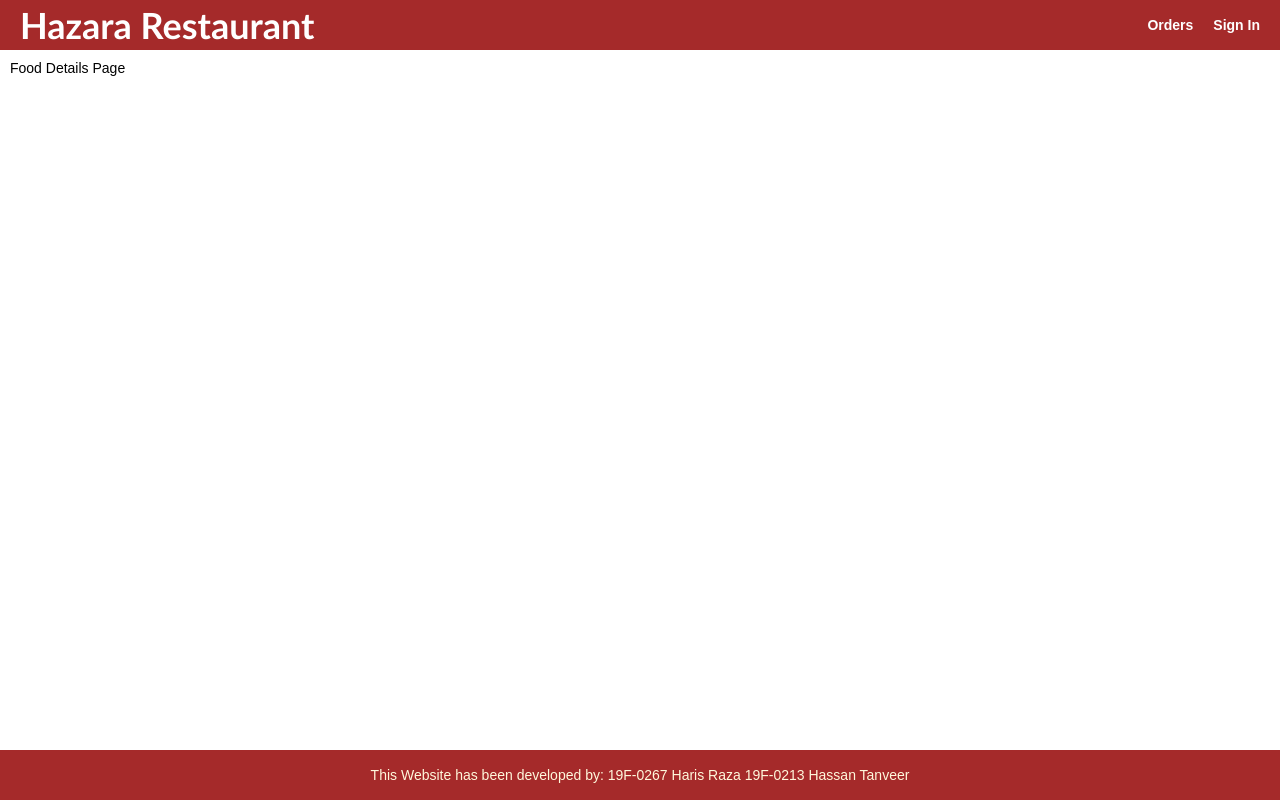
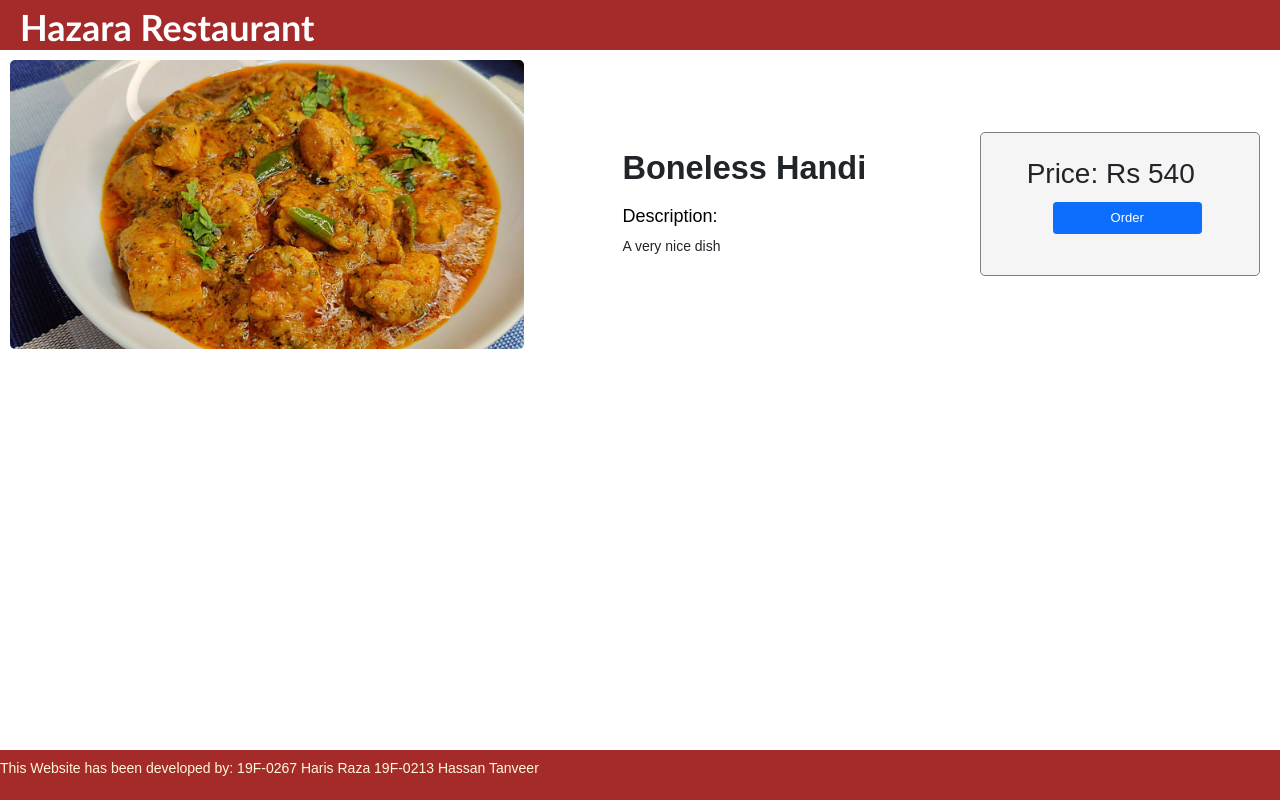
Before and after one commit to haris8899/restraunt-management-system, a React (Create React App) app in the folder frontend/: page /fooditems/1 in a window 1280 px wide. Built offline with nearby package versions, Linux system fonts and the light colour scheme.

Commit message:
create item details page

```diff
--- a/frontend/public/index.html
+++ b/frontend/public/index.html
@@ -2,6 +2,8 @@
 <html lang="en">
   <head>
     <meta charset="utf-8" />
+    <link href="https://cdn.jsdelivr.net/npm/bootstrap@5.1.3/dist/css/bootstrap.min.css" rel="stylesheet" integrity="sha384-1BmE4kWBq78iYhFldvKuhfTAU6auU8tT94WrHftjDbrCEXSU1oBoqyl2QvZ6jIW3" crossorigin="anonymous">
+    <script src="https://cdn.jsdelivr.net/npm/bootstrap@5.1.3/dist/js/bootstrap.bundle.min.js" integrity="sha384-ka7Sk0Gln4gmtz2MlQnikT1wXgYsOg+OMhuP+IlRH9sENBO0LRn5q+8nbTov4+1p" crossorigin="anonymous"></script>
     <link rel="icon" href="%PUBLIC_URL%/favicon.ico" />
     <meta name="viewport" content="width=device-width, initial-scale=1" />
     <meta name="theme-color" content="#000000" />
--- a/frontend/src/App.js
+++ b/frontend/src/App.js
@@ -1,4 +1,4 @@
-import { BrowserRouter as Router,Routes, Route } from 'react-router-dom';
+import { BrowserRouter as Router,Routes, Route,useParams } from 'react-router-dom';
 import Fooddetails from './screens/Foodpage';
 import Homepage from './screens/home';
 function App() {
--- a/frontend/src/data.js
+++ b/frontend/src/data.js
@@ -25,6 +25,14 @@ const data=
             price:450,
             description:"A very nice dish"
         },
+        {
+            _id:'4',
+            name:"Rogni Nan",
+            category:"Traditional",
+            image:"/images/fi4.jpg",
+            price:25,
+            description:"A very nice dish"
+        },
     ]
 }
 
--- a/frontend/src/index.css
+++ b/frontend/src/index.css
@@ -71,6 +71,13 @@ img.medium
     height:200px;
     background-color: black;
 }
+img.large
+{
+    width: 100%;
+    height: auto;
+    background-color: grey;
+
+}
 h1
 {
     font-size: 25 px;
@@ -128,3 +135,22 @@ a
 {
     justify-content: center;
 }
+.orderd
+{
+    font-size: 28px;
+    text-decoration: none;
+    padding: 10px;
+    align-items: left;
+}
+.details h1
+{
+   font-weight: bold;
+}
+ul
+{
+    list-style: none;
+}
+.orderd button
+{
+    width: 80%;
+}
--- a/frontend/src/screens/Foodpage.js
+++ b/frontend/src/screens/Foodpage.js
@@ -1,8 +1,44 @@
+import { Link, useParams } from "react-router-dom";
+import data from "../data";
 
-function Fooddetails() {
+function Fooddetails(props)
+{
+  const {id}=useParams();
+  const fitems=data.fooditems.find((x) => x._id === id);
+  if(!fitems)
+  {
+    return <div>
+              Item not Found
+           </div>
+  }
   return (
     <div>
-      Food Details Page
+      <div className="row">
+        <div className="col-lg-5 col-md-8 col-sm-12">
+        <img className="large" src={fitems.image} alt={fitems.name} />
+        </div>
+        <div className="col-lg-3 col-md-5 col-sm-12">
+             <div className="details">
+                <ul>
+                  <li><h1>{fitems.name}</h1></li>
+                  <li>
+                      <h2>Description:</h2>
+                      <p>{fitems.description}</p>
+                   </li>
+                </ul>
+             </div>
+        </div>
+        <div className="col-lg-3 col-md-5 col-sm-12">
+                <div className="card card-body">
+                  <div className="orderd">
+                   <ul>
+                     <li>Price: Rs {fitems.price}</li>
+                      <ul><button type="button" class="btn btn-primary">Order</button></ul>
+                   </ul>
+                </div>
+             </div>
+        </div>
+      </div>
     </div>
   );
 }
```
Also changed, not shown: frontend/public/images/fi4.jpg (added), 1 other file (tests, documents, lock files or other folders).
